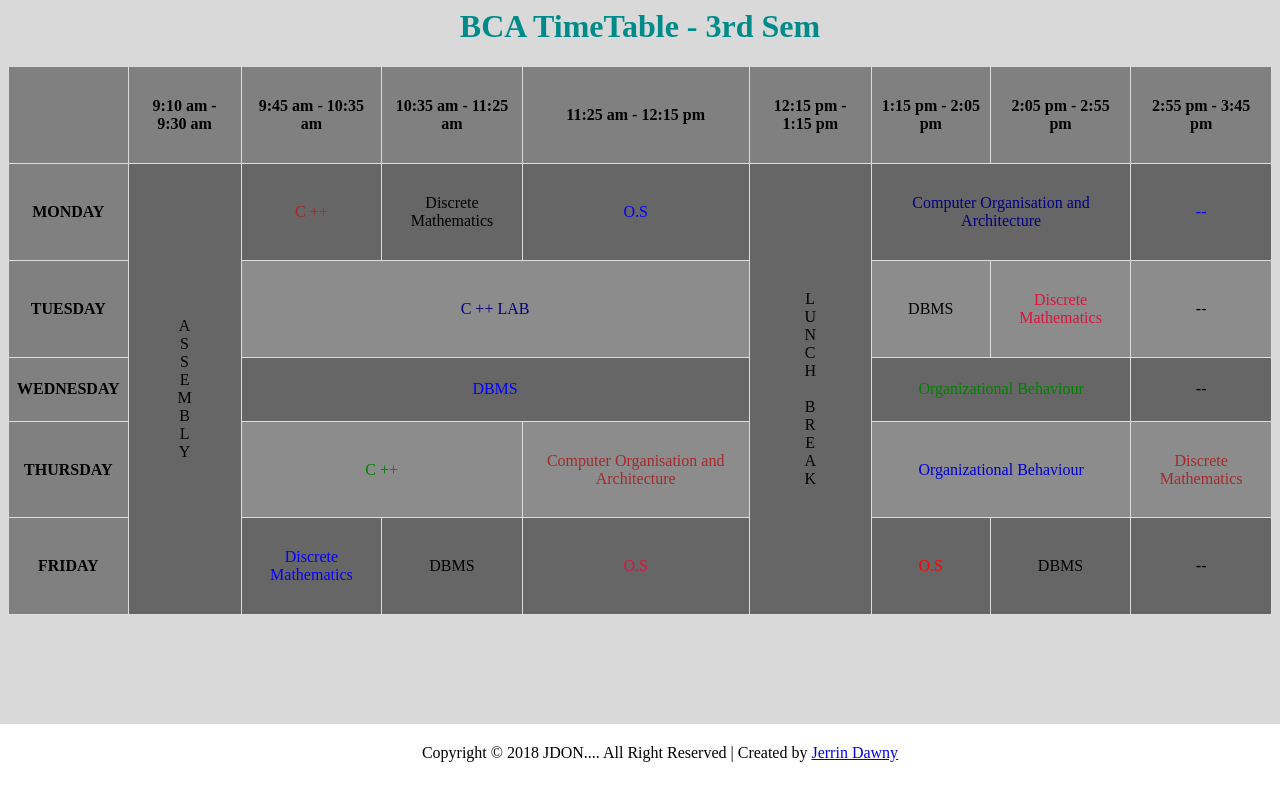
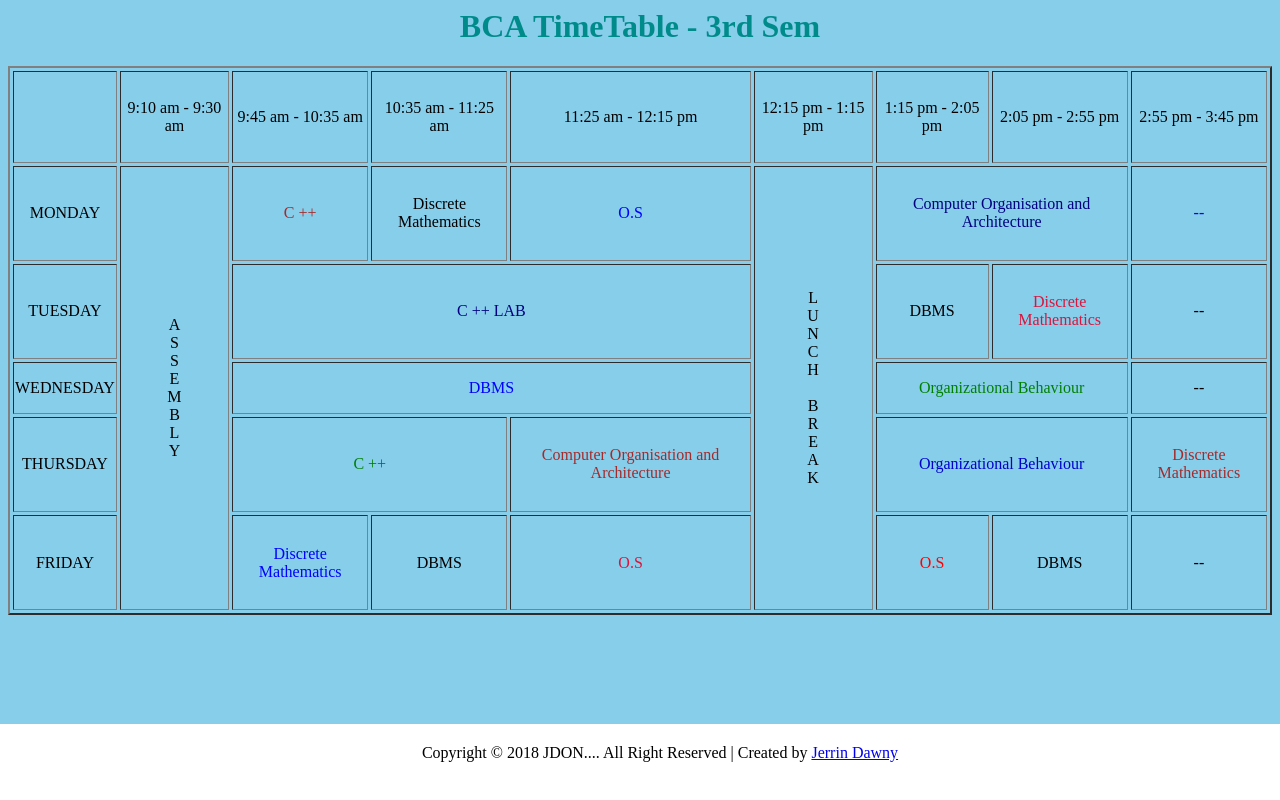
Before and after one commit to Jdon707/Timetable, a plain HTML site: page index.html in a window 1280 px wide. Drawn offline with Linux system fonts and the light colour scheme.

Commit message:
Update index.html

```diff
--- a/index.html
+++ b/index.html
@@ -3,31 +3,9 @@
 <meta name="viewport" content="width=device-width, initial-scale=1.0">
    <title>Time table</title>
 <style>
-table {
-    border-collapse: collapse;
-    border-spacing: 0;
-    width: 100%;
-    border: 1px solid #ddd;
-}
-
-body {
-background-color: #d9d9d9;
-}
-th {
-background-color: grey;
-}
-
-th, td {
-    text-align: center;
-    padding: 8px;
-}
-
-tr:nth-child(even){background-color:#666666}
-tr:nth-child(odd){background-color:#8c8c8c}
-
 
 .footer {
-   position: absolute;
+   position: fixed;
    left: 0;
    bottom: 0;
    width: 100%;
@@ -39,27 +17,28 @@ tr:nth-child(odd){background-color:#8c8c8c}
 </style>
 </head>
 
-
+<body bgcolor="skyblue">
 <div class="timetable">
 <h1><FONT COLOR="DARKCYAN"><CENTER>BCA TimeTable - 3rd Sem</FONT></h1>
 <table border="2" cellspacing="3" align="center" width="100%" height="70%">
 <tr>
 
 
-<th align="center">
- <th align="center">9:10 am - 9:30 am
- <th align="center">9:45 am - 10:35 am
- <th align="center">10:35 am - 11:25 am
- <th align="center">11:25 am - 12:15 pm
- <th align="center">12:15 pm - 1:15 pm
- <th align="center">1:15 pm - 2:05 pm
- <th align="center">2:05 pm - 2:55 pm
- <th align="center">2:55 pm - 3:45 pm
+<td align="center">
+ <td align="center">9:10 am - 9:30 am
+ <td align="center">9:45 am - 10:35 am
+ <td align="center">10:35 am - 11:25 am
+ <td align="center">11:25 am - 12:15 pm
+ <td align="center">12:15 pm - 1:15 pm
+ <td align="center">1:15 pm - 2:05 pm
+ <td align="center">2:05 pm - 2:55 pm
+ <td align="center">2:55 pm - 3:45 pm
+
 
 
 </tr>
 
-<th align="center">MONDAY
+<td align="center">MONDAY
 <td rowspan="5"align="center">A<br>S<br>S<br>E<br>M<br>B<br>L<br>Y
 <td align="center"><font color="brown">C ++
 <td align="center">Discrete Mathematics
@@ -69,7 +48,7 @@ tr:nth-child(odd){background-color:#8c8c8c}
 <td align="center"><font color="Blue">--
 </tr>
 <tr>
- <th align="center">TUESDAY
+ <td align="center">TUESDAY
  <td colspan="3" align="center"><font color="Navy">C ++ LAB<br>
  <td align="center"><font color="black">DBMS<br>
  <td align="center"><font color="Crimson">Discrete Mathematics<br>
@@ -77,20 +56,20 @@ tr:nth-child(odd){background-color:#8c8c8c}
 </tr>
 
 <tr>
- <th align="center">WEDNESDAY
+ <td align="center">WEDNESDAY
  <td colspan="3" align="center"><font color="Blue">DBMS<br>
  <td colspan="2" align="center"><font color="green">Organizational Behaviour<br>
  <td align="center" colspan="2">--<br>
 </tr>
 <tr>
- <th align="center">THURSDAY
+ <td align="center">THURSDAY
  <td colspan="2" align="center"><font color="green">C ++<br>
  <td  align="center"><font color="brown">Computer Organisation and Architecture<br>
  <td colspan="2" align="center"><font color="MediumBlue">Organizational Behaviour<br>
  <td  align="center" ><font color="brown">Discrete Mathematics<br>
 </tr>
 <tr>
- <th align="center">FRIDAY
+ <td align="center">FRIDAY
  <td align="center"><font color="Blue">Discrete Mathematics<br>
  <td align="center"><font color="Black">DBMS<br>
  <td align="center"><font color="Crimson">O.S<br>
```
